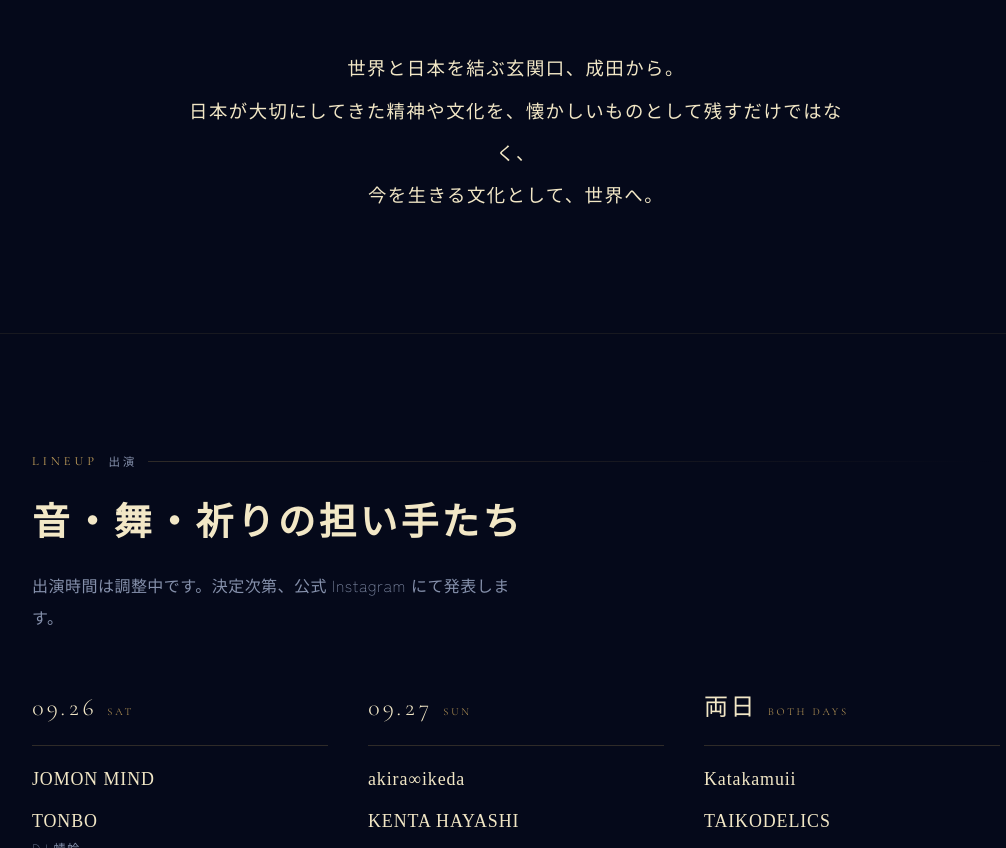
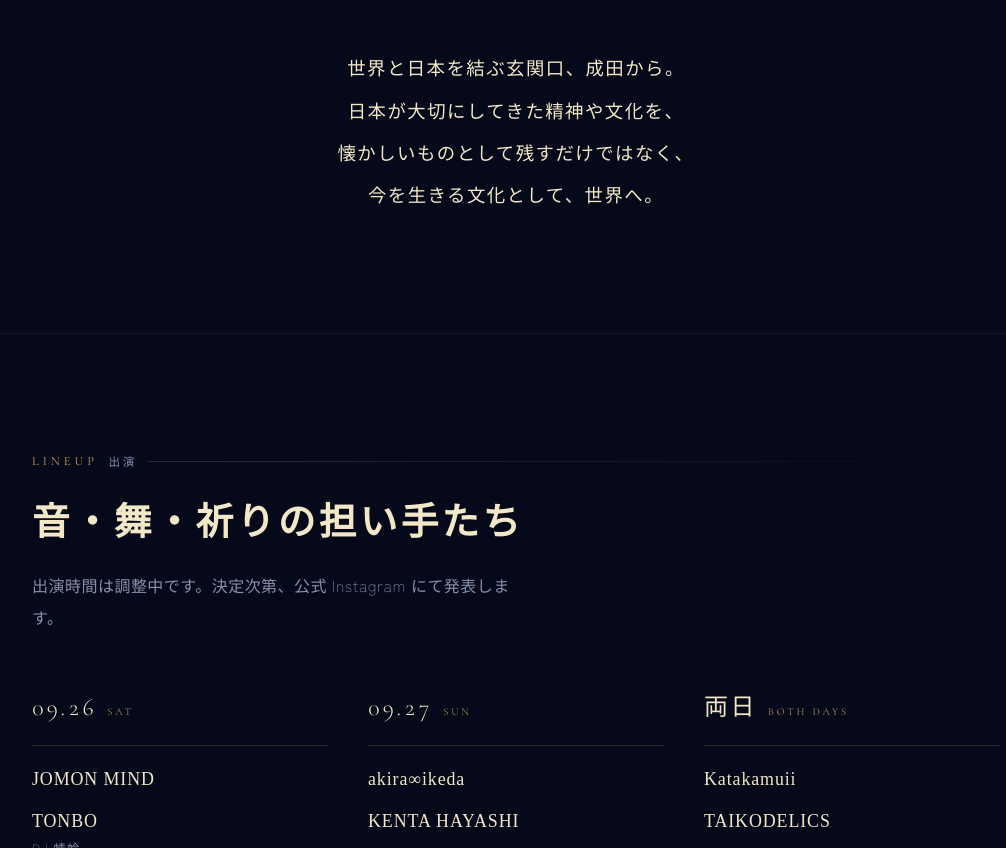
Before and after one commit to tsukuyomimatsuri/tsukuyomimatsuri.github.io, a plain HTML site: page index.html in a window 1280 px wide. Shown: the part 6139-6987 px from the top of the page, without its empty margins (124-1130 px from the left). Drawn offline with nearby package versions, Linux system fonts and the light colour scheme; a web font is replaced by a local one.

Commit message:
結びの一文の改行位置を調整

```diff
--- a/index.html
+++ b/index.html
@@ -795,7 +795,8 @@ section[id]{ scroll-margin-top:64px; }
 
     <p class="narrow" style="text-align:center;font-family:var(--f-disp);color:var(--moon);font-size:clamp(1rem,2.2vw,1.15rem);letter-spacing:.08em;line-height:2.3;">
       世界と日本を結ぶ玄関口、成田から。<br>
-      日本が大切にしてきた精神や文化を、懐かしいものとして残すだけではなく、<br>
+      日本が大切にしてきた精神や文化を、<br>
+      懐かしいものとして残すだけではなく、<br>
       今を生きる文化として、世界へ。
     </p>
   </div>
```
